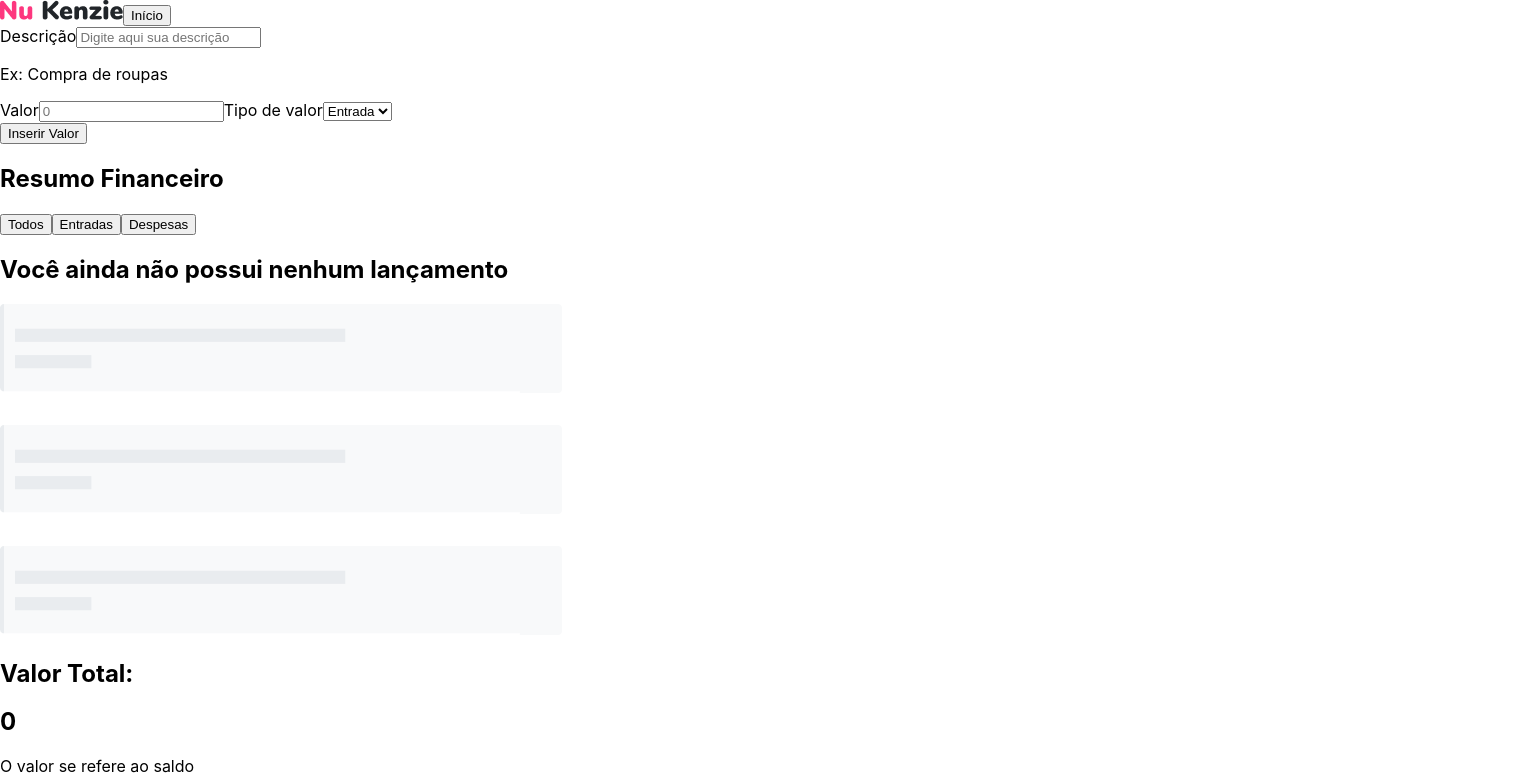
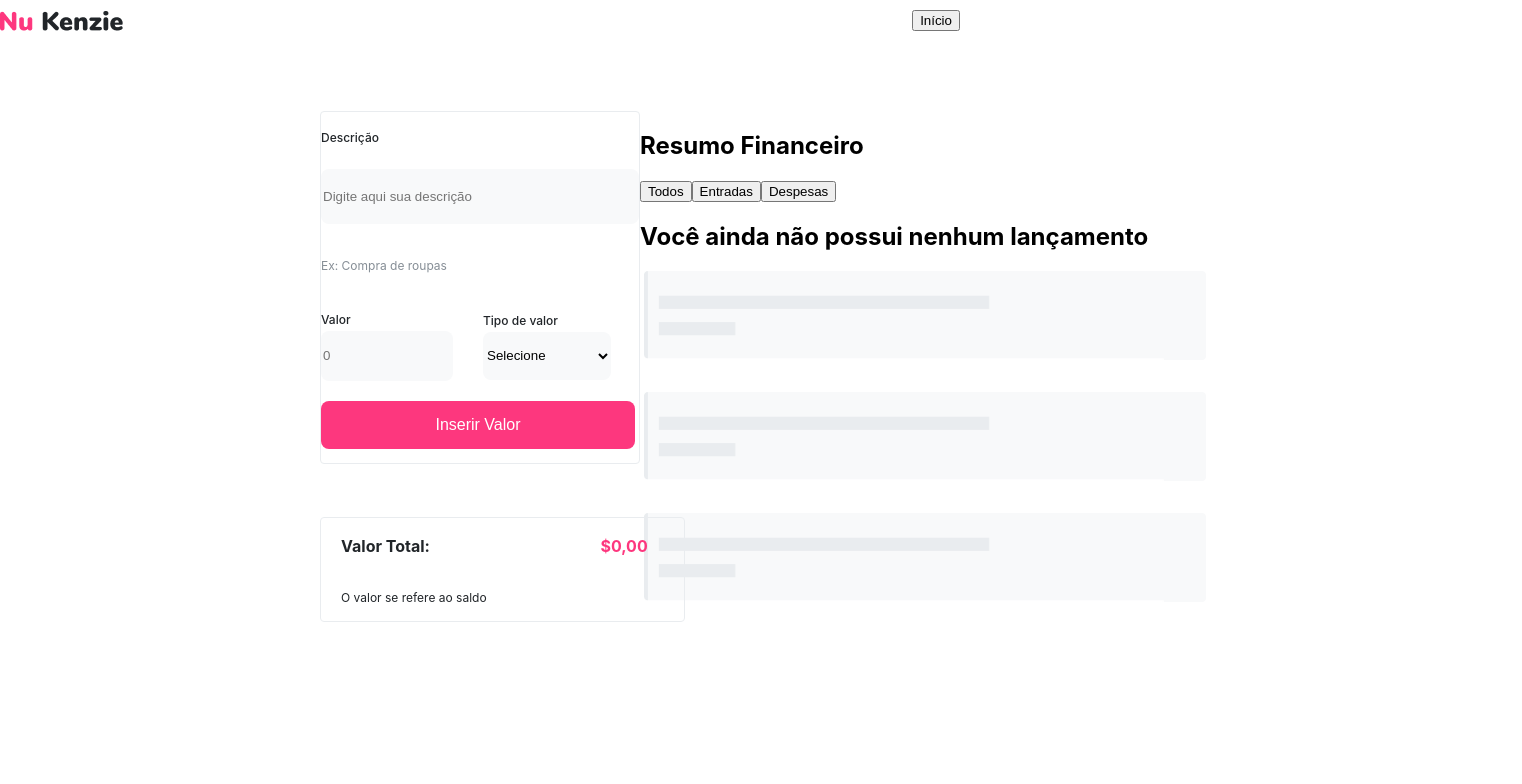
Before and after one commit to arimoncaojr/nu-kenzie, a React (Create React App) app in the folder react-entrega-s1-nu-kenzie-arimoncaojr/: page / in a window 1280 px wide. Both pictures are taken after a click on the button "Iniciar". Shown: the top 784 px of the page, 1522 px wide, since content can reach past the window. Built offline with nearby package versions, Linux system fonts and the light colour scheme.

Commit message:
feat: inserir valor funcionando

```diff
--- a/react-entrega-s1-nu-kenzie-arimoncaojr/src/App.css
+++ b/react-entrega-s1-nu-kenzie-arimoncaojr/src/App.css
@@ -39,6 +39,198 @@
   font-size: 16px;
   line-height: 19px;
 }
+.container-secondary {
+  display: flex;
+  flex-direction: column;
+  gap: 5rem;
+  position: relative;
+}
+header {
+  display: flex;
+  align-items: center;
+  justify-content: space-between;
+  margin-top: 10px;
+}
+header button {
+  margin-right: 20rem;
+}
+.container-form {
+  display: flex;
+  justify-content: space-between;
+}
+form {
+  display: flex;
+  align-items: center;
+  flex-direction: column;
+  margin-left: 20rem;
+  border: 1px solid #e9ecef;
+  border-radius: 4px;
+  width: 363px;
+  height: 351px;
+  gap: 5px;
+}
+.div-form {
+  display: flex;
+  flex-direction: column;
+  justify-content: flex-start;
+  gap: 20px;
+  margin-top: 15px;
+}
+form input {
+  width: 314px;
+  height: 52.8px;
+  background-color: #f8f9fa;
+  border: transparent;
+  border-radius: 8px;
+}
+form button {
+  width: 314px;
+  height: 48px;
+  background-color: #fd377e;
+  border: transparent;
+  border-radius: 8px;
+  color: white;
+  font-weight: 500;
+  font-size: 16px;
+  line-height: 19px;
+}
+label {
+  font-weight: 500;
+  font-size: 12px;
+  line-height: 22px;
+  color: #212529;
+}
+form p {
+  font-weight: 400;
+  font-size: 12px;
+  line-height: 20px;
+  color: #868e96;
+}
+.valor {
+  display: flex;
+  align-items: center;
+  justify-content: space-between;
+  width: 203px;
+  gap: 30px;
+}
+.valor input,
+select {
+  width: 128px;
+  height: 48px;
+  border: transparent;
+  background-color: #f8f9fa;
+  border-radius: 8px;
+}
+
+.container-loading {
+  margin-right: 20rem;
+  width: 100%;
+  height: 25rem;
+}
+.container-loading img {
+  animation: shimmer 2s infinite;
+}
+.container-total-value {
+  position: absolute;
+  bottom: 0;
+  width: 10%;
+}
+
+@keyframes shimmer {
+  100% {
+    transform: translateX(1%);
+  }
+}
+.container-total-value {
+  margin-left: 20rem;
+  margin-top: -10rem;
+  border: 1px solid #e9ecef;
+  border-radius: 4px;
+  width: 363px;
+  position: absolute;
+}
+.container-total-value div {
+  display: flex;
+  gap: 10%;
+  margin-left: 20px;
+}
+.container-total-value p {
+  margin-left: 20px;
+  font-weight: 400;
+  font-size: 12px;
+  line-height: 22px;
+  color: #212529;
+}
+.container-total-value div h2 {
+  font-weight: 700;
+  font-size: 16px;
+  line-height: 30px;
+  color: #212529;
+}
+.container-total-value div h2 + h2 {
+  color: #fd377e;
+  position: absolute;
+  right: 0;
+  margin-right: 10%;
+}
+ul {
+  display: flex;
+  flex-direction: column;
+  gap: 40px;
+  margin-right: 10rem;
+  overflow-y: scroll;
+  height: 100%;
+}
+li {
+  list-style: none;
+  border-radius: 4px;
+}
+li button {
+  border-radius: 2px;
+  border: transparent;
+  cursor: pointer;
+  width: 22px;
+  height: 22px;
+  background: url("./assets/trash1.png") no-repeat;
+}
+li button:hover {
+  border-radius: 2px;
+  border: transparent;
+  cursor: pointer;
+  width: 22px;
+  height: 22px;
+  background: url("./assets/trash2.png") no-repeat;
+}
+li div {
+  display: flex;
+  justify-content: space-between;
+  align-items: center;
+  width: 100%;
+  height: 100%;
+  background-color: #f8f9fa;
+  border-radius: 4px;
+}
+li div h2 {
+  font-weight: 700;
+  font-size: 16px;
+  line-height: 30px;
+  color: #212529;
+}
+li div p {
+  font-weight: 400;
+  font-size: 12px;
+  line-height: 22px;
+}
+.Entrada {
+  background-color: #03b898;
+  padding-left: 4px;
+  border-radius: 4px;
+}
+.Saída {
+  background-color: #e9ecef;
+  padding-left: 4px;
+  border-radius: 4px;
+}
 
 @media (max-width: 768px) {
   .container {
--- a/react-entrega-s1-nu-kenzie-arimoncaojr/src/App.jsx
+++ b/react-entrega-s1-nu-kenzie-arimoncaojr/src/App.jsx
@@ -7,6 +7,9 @@ import { Form } from "./Form";
 function App() {
   const [listTransactions, setlistTransactions] = useState([]);
   const [dashBoard, setDashBoard] = useState(true);
+  function addInfos(newInfos) {
+    return setlistTransactions([...listTransactions, newInfos]);
+  }
   return (
     <>
       {dashBoard ? (
@@ -24,10 +27,7 @@ function App() {
           </div>
         </div>
       ) : (
-        <Form
-          listTransactions={listTransactions}
-          setlistTransactions={setlistTransactions}
-        />
+        <Form listTransactions={listTransactions} addInfos={addInfos} />
       )}
     </>
   );
--- a/react-entrega-s1-nu-kenzie-arimoncaojr/src/Card/index.jsx
+++ b/react-entrega-s1-nu-kenzie-arimoncaojr/src/Card/index.jsx
@@ -1,13 +1,17 @@
-import trash from "../assets/trash1.png";
-export const Card = ({ transaction, key }) => {
+export const Card = ({ listTransactions }) => {
+  console.log(listTransactions);
   return (
-    <li key={key}>
-      <h2>{transaction.description}</h2>
-      <p>{transaction.type}</p>
-      <p>{transaction.value}</p>
-      <button>
-        <img src={trash} alt="lixeira" />
-      </button>
-    </li>
+    <>
+      {listTransactions.map((e, i) => (
+        <li className={e.type} key={i}>
+          <div>
+            <h2>{e.description}</h2>
+            <p>{e.type}</p>
+            <p>R$ {e.value}</p>
+            <button></button>
+          </div>
+        </li>
+      ))}
+    </>
   );
 };
--- a/react-entrega-s1-nu-kenzie-arimoncaojr/src/Form/index.jsx
+++ b/react-entrega-s1-nu-kenzie-arimoncaojr/src/Form/index.jsx
@@ -1,23 +1,29 @@
 import { useState } from "react";
+import App from "../App";
 import logo from "../assets/logo2.png";
 import noCard from "../assets/NoCard.png";
 import { List } from "../List";
 import { TotalMoney } from "../TotalMoney";
-export const Form = ({ listTransactions, setListTransactions }) => {
+export const Form = ({ listTransactions, addInfos }) => {
   const [descriptionInput, setDescriptionInput] = useState("");
   const [valorInput, setValorInput] = useState();
   const [typeSelect, setTypeSelect] = useState("");
+  const [dashBoard, setDashBoard] = useState(true);
 
   return (
+    <>
+      {dashBoard ? (
         <div className="container-secondary">
           <header className="menu">
             <img src={logo} alt="" />
-        <button>Início</button>
+            <button type="button" onClick={() => setDashBoard(false)}>
+              Início
+            </button>
           </header>
           <div className="container-form">
             <form
               onSubmit={(event) =>
-            setListTransactions(
+                addInfos(
                   {
                     description: descriptionInput,
                     type: typeSelect,
@@ -27,6 +33,7 @@ export const Form = ({ listTransactions, setListTransactions }) => {
                 )
               }
             >
+              <div className="div-form">
                 <label>Descrição</label>
                 <input
                   type="text"
@@ -35,27 +42,29 @@ export const Form = ({ listTransactions, setListTransactions }) => {
                 />
                 <p>Ex: Compra de roupas</p>
                 <div className="valor">
+                  <div className="valor-input">
                     <label>Valor</label>
                     <input
                       type="text"
                       placeholder="0"
                       onChange={(event) => setValorInput(event.target.value)}
                     />
+                  </div>
+                  <div className="type-select">
                     <label>Tipo de valor</label>
                     <select
-              name=""
-              id=""
-              onSelect={(event) =>
-                setTypeSelect(event.target.selectedIndex.textContent)
-              }
+                      onChange={(event) => setTypeSelect(event.target.value)}
                     >
-              <option value="">Entrada</option>
-              <option value="">Saída</option>
+                      <option value="">Selecione</option>
+                      <option value="Entrada">Entrada</option>
+                      <option value="Saída">Saída</option>
                     </select>
                   </div>
+                </div>
                 <button type="submit">Inserir Valor</button>
+              </div>
             </form>
-        <div className="container-form-secundary">
+            <div className="container-result-form">
               <div className="container-list">
                 <h2>Resumo Financeiro</h2>
                 <nav>
@@ -65,7 +74,10 @@ export const Form = ({ listTransactions, setListTransactions }) => {
                 </nav>
               </div>
               {listTransactions.length > 0 ? (
-            <List listTransactions={listTransactions} />
+                <div className="container-loading">
+                  {" "}
+                  <List listTransactions={listTransactions} />{" "}
+                </div>
               ) : (
                 <div className="container-loading">
                   <h2>Você ainda não possui nenhum lançamento</h2>
@@ -76,5 +88,9 @@ export const Form = ({ listTransactions, setListTransactions }) => {
           </div>
           <TotalMoney listTransactions={listTransactions} />
         </div>
+      ) : (
+        <App />
+      )}
+    </>
   );
 };
--- a/react-entrega-s1-nu-kenzie-arimoncaojr/src/List/index.jsx
+++ b/react-entrega-s1-nu-kenzie-arimoncaojr/src/List/index.jsx
@@ -1,10 +1,9 @@
 import { Card } from "../Card";
 export const List = ({ listTransactions }) => {
+  console.log(listTransactions);
   return (
     <ul>
-      {listTransactions.map((element, index) => (
-        <Card transaction={element} key={index} />
-      ))}
+      <Card listTransactions={listTransactions} />
     </ul>
   );
 };
--- a/react-entrega-s1-nu-kenzie-arimoncaojr/src/TotalMoney/index.jsx
+++ b/react-entrega-s1-nu-kenzie-arimoncaojr/src/TotalMoney/index.jsx
@@ -3,7 +3,19 @@ export const TotalMoney = ({ listTransactions }) => {
     <div className="container-total-value">
       <div>
         <h2>Valor Total:</h2>
-        <h2>{listTransactions.reduce((acc, curr) => curr.value + acc, 0)}</h2>
+        <h2>
+          $
+          {listTransactions
+            .reduce(
+              (acc, curr) =>
+                curr.type === "Entrada"
+                  ? parseFloat(curr.value.replace(",", ".")) + parseFloat(acc)
+                  : parseFloat(acc) - parseFloat(curr.value.replace(",", ".")),
+              0
+            )
+            .toFixed(2)
+            .replace(".", ",")}
+        </h2>
       </div>
       <p>O valor se refere ao saldo</p>
     </div>
```
Also changed, not shown: react-entrega-s1-nu-kenzie-arimoncaojr/src/assets/trash.png (added), react-entrega-s1-nu-kenzie-arimoncaojr/src/assets/trashHover.png (added). Lines whose indentation alone changed are shown as unchanged.
